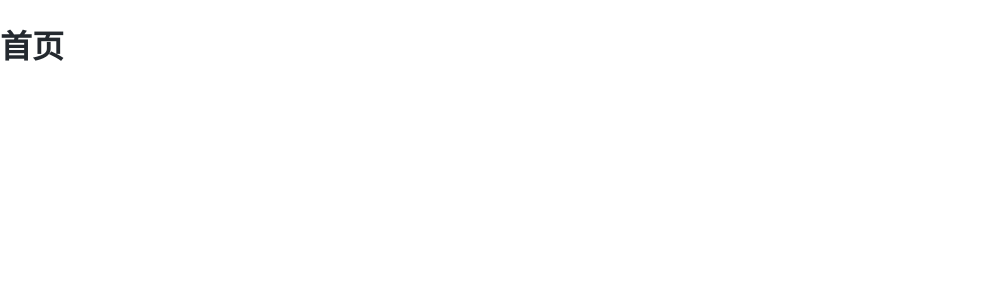
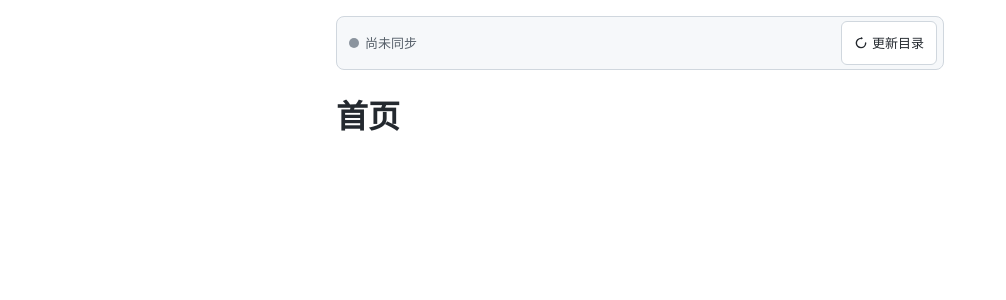
Before and after one commit to vaddenz/md-reader, a React (Vite) app: page /#/ in a window 1280 px wide. Shown: the top 300 px of the page, without its empty margins (0-1006 px from the left). Built offline with nearby package versions, Linux system fonts and the light colour scheme.

Commit message:
feat: 同步状态与自动同步（含存储持久化申请）

```diff
--- a/src/app/Shell.tsx
+++ b/src/app/Shell.tsx
@@ -1,12 +1,15 @@
 import { Outlet } from 'react-router-dom';
+import { SyncProvider } from '../state/SyncContext';
 import { TokenProvider } from '../state/TokenContext';
 
 export default function Shell() {
   return (
     <TokenProvider>
-      <div className="shell">
-        <Outlet />
-      </div>
+      <SyncProvider>
+        <div className="shell">
+          <Outlet />
+        </div>
+      </SyncProvider>
     </TokenProvider>
   );
 }
--- /dev/null
+++ b/src/components/SyncBadge.tsx
@@ -0,0 +1,48 @@
+import { useSync } from '../state/SyncContext';
+import '../styles/sync-badge.css';
+
+/** 同步状态徽标：状态点（灰=空闲 / 蓝转=同步中 / 红=错误 / 橙=离线）+「上次同步 X」+「更新目录」按钮。 */
+export default function SyncBadge() {
+  const { status, progress, lastSyncAt, error, syncNow, timeAgo } = useSync();
+  const syncing = status === 'syncing';
+
+  let text: string;
+  if (syncing) {
+    text = progress?.phase === 'download' ? `同步中 ${progress.done}·共 ${progress.total}` : '同步中…';
+  } else if (status === 'offline') {
+    text = lastSyncAt ? `离线 · 上次同步 ${timeAgo(lastSyncAt)}` : '离线';
+  } else if (status === 'error') {
+    text = '同步失败';
+  } else {
+    text = lastSyncAt ? `上次同步 ${timeAgo(lastSyncAt)}` : '尚未同步';
+  }
+
+  return (
+    <div className="sync-badge">
+      <button
+        type="button"
+        className="sync-badge-status"
+        title={status === 'error' ? error?.message : undefined}
+        onClick={() => void syncNow()}
+        aria-label={`同步状态：${text}；点按立即同步`}
+      >
+        <span className={`sync-dot sync-dot-${status}`} aria-hidden="true" />
+        <span className="sync-badge-text">{text}</span>
+      </button>
+
+      <button type="button" className="sync-refresh" onClick={() => void syncNow()} disabled={syncing}>
+        <svg
+          className={syncing ? 'sync-icon sync-spin' : 'sync-icon'}
+          viewBox="0 0 24 24"
+          width="14"
+          height="14"
+          aria-hidden="true"
+        >
+          <path fill="none" stroke="currentColor" strokeWidth="2.4" strokeLinecap="round" d="M20 12 A8 8 0 1 1 12 4" />
+          <path fill="currentColor" d="M12 1.8 15.6 4 12 6.2Z" />
+        </svg>
+        更新目录
+      </button>
+    </div>
+  );
+}
--- /dev/null
+++ b/src/hooks/useOnline.ts
@@ -0,0 +1,17 @@
+import { useEffect, useState } from 'react';
+
+/** 在线状态：初始取 navigator.onLine，随后跟随 online/offline 事件。 */
+export function useOnline(): boolean {
+  const [online, setOnline] = useState(() => navigator.onLine);
+  useEffect(() => {
+    const on = () => setOnline(true);
+    const off = () => setOnline(false);
+    window.addEventListener('online', on);
+    window.addEventListener('offline', off);
+    return () => {
+      window.removeEventListener('online', on);
+      window.removeEventListener('offline', off);
+    };
+  }, []);
+  return online;
+}
--- /dev/null
+++ b/src/lib/format.ts
@@ -0,0 +1,10 @@
+/** 时间戳 → 相对时间文案（刚刚 / n 分钟前 / n 小时前 / n 天前）。 */
+export function timeAgo(ts: number, now: number = Date.now()): string {
+  const diff = now - ts;
+  if (!Number.isFinite(diff) || diff < 60_000) return '刚刚';
+  const minutes = Math.floor(diff / 60_000);
+  if (minutes < 60) return `${minutes} 分钟前`;
+  const hours = Math.floor(minutes / 60);
+  if (hours < 24) return `${hours} 小时前`;
+  return `${Math.floor(hours / 24)} 天前`;
+}
--- a/src/pages/HomePage.tsx
+++ b/src/pages/HomePage.tsx
@@ -1,3 +1,10 @@
+import SyncBadge from '../components/SyncBadge';
+
 export default function HomePage() {
-  return <h1>首页</h1>;
+  return (
+    <main style={{ maxWidth: 640, margin: '0 auto', padding: 16 }}>
+      <SyncBadge />
+      <h1>首页</h1>
+    </main>
+  );
 }
--- /dev/null
+++ b/src/state/SyncContext.tsx
@@ -0,0 +1,119 @@
+import { createContext, useCallback, useContext, useEffect, useMemo, useRef, useState, type ReactNode } from 'react';
+import { useNavigate } from 'react-router-dom';
+import { SETUP, toRouterPath } from '../app/nav';
+import { kvGet } from '../data/db';
+import { GitHubClient, GitHubError } from '../data/github';
+import { sweepExpired, syncRepo, type SyncProgress } from '../data/sync';
+import { useOnline } from '../hooks/useOnline';
+import { timeAgo } from '../lib/format';
+import { useToken } from './TokenContext';
+
+export type SyncStatus = 'idle' | 'syncing' | 'offline' | 'error';
+export interface RepoConfig { owner: string; repo: string; branch: string }
+
+interface SyncCtx {
+  status: SyncStatus;
+  progress: SyncProgress | null;
+  lastSyncAt: number | null;
+  error: GitHubError | null;
+  syncNow(): Promise<void>;
+  timeAgo(ts: number): string;
+}
+
+const Ctx = createContext<SyncCtx>(null!);
+
+/** 首次成功同步后申请持久化存储（幂等：已持久化则跳过，失败静默忽略）。 */
+async function requestPersistentStorage(): Promise<void> {
+  try {
+    const storage = navigator.storage;
+    if (!storage?.persist || (await storage.persisted())) return;
+    await storage.persist();
+  } catch {
+    // 申请失败不影响同步结果（部分浏览器未实现 persist）
+  }
+}
+
+export function SyncProvider({ children }: { children: ReactNode }) {
+  const { token } = useToken();
+  const online = useOnline();
+  const navigate = useNavigate();
+  const [status, setStatus] = useState<SyncStatus>('idle');
+  const [progress, setProgress] = useState<SyncProgress | null>(null);
+  const [lastSyncAt, setLastSyncAt] = useState<number | null>(null);
+  const [error, setError] = useState<GitHubError | null>(null);
+  const running = useRef(false);
+
+  const syncNow = useCallback(async (): Promise<void> => {
+    if (running.current) return; // 防重入：同步中再次触发直接忽略
+    running.current = true;
+    try {
+      const cfg = await kvGet<RepoConfig>('config');
+      if (!cfg || !token) {
+        navigate(toRouterPath(SETUP));
+        return;
+      }
+      setStatus('syncing');
+      setError(null);
+      await syncRepo(new GitHubClient(token), cfg, setProgress);
+      await sweepExpired().catch(() => {}); // 同步完成后本地清理（失败不影响结果）
+      await requestPersistentStorage();
+      setLastSyncAt(Date.now());
+      setStatus(navigator.onLine ? 'idle' : 'offline'); // 取完成时刻的实时状态（同步期间可能掉线）
+    } catch (err) {
+      const gerr = err instanceof GitHubError
+        ? err
+        : new GitHubError('unknown', err instanceof Error ? err.message : String(err));
+      setError(gerr);
+      if (gerr.kind === 'auth') {
+        // 缓存保留，仅引导重新授权（T22 将替换为 toast + ?reauth=1）
+        window.alert('登录已过期，请重新授权（本地缓存已保留）');
+        setStatus('error');
+        navigate(toRouterPath(SETUP));
+      } else if (gerr.kind === 'network') {
+        setStatus('offline');
+      } else {
+        setStatus('error');
+      }
+    } finally {
+      setProgress(null);
+      running.current = false;
+    }
+  }, [token, navigate]);
+
+  // 刷新页面后徽标仍能显示「上次同步 X」
+  useEffect(() => {
+    void kvGet<number>('lastSyncAt')
+      .then((v) => { if (typeof v === 'number') setLastSyncAt(v); })
+      .catch(() => {});
+  }, []);
+
+  // 离线 → 橙点；恢复在线交由下方自动同步触发
+  useEffect(() => {
+    if (!online) setStatus('offline');
+    else setStatus((s) => (s === 'offline' ? 'idle' : s));
+  }, [online]);
+
+  // navigate 的身份随路由变化，自动同步经 ref 取最新 syncNow，避免每次导航后重复同步
+  const syncRef = useRef(syncNow);
+  useEffect(() => { syncRef.current = syncNow; }, [syncNow]);
+
+  // 启动时：先本地清理，再在 token && config 存在且在线时后台静默同步；恢复在线/配置 Token 后同样触发
+  useEffect(() => {
+    let cancelled = false;
+    void (async () => {
+      await sweepExpired().catch(() => {});
+      if (cancelled || !token || !online) return;
+      const cfg = await kvGet<RepoConfig>('config').catch(() => undefined);
+      if (!cancelled && cfg) void syncRef.current();
+    })();
+    return () => { cancelled = true; };
+  }, [token, online]);
+
+  const value = useMemo(
+    () => ({ status, progress, lastSyncAt, error, syncNow, timeAgo }),
+    [status, progress, lastSyncAt, error, syncNow],
+  );
+  return <Ctx.Provider value={value}>{children}</Ctx.Provider>;
+}
+
+export const useSync = () => useContext(Ctx);
--- /dev/null
+++ b/src/styles/sync-badge.css
@@ -0,0 +1,77 @@
+@keyframes sync-rotate {
+  to { transform: rotate(360deg); }
+}
+
+.sync-badge {
+  display: flex;
+  align-items: center;
+  gap: 4px;
+  padding: 4px 6px;
+  border: 1px solid #d0d7de;
+  border-radius: 8px;
+  background: #f6f8fa;
+  font-size: 13px;
+  color: #57606a;
+}
+
+.sync-badge-status {
+  display: inline-flex;
+  align-items: center;
+  gap: 6px;
+  min-height: 44px;
+  padding: 0 6px;
+  border: 0;
+  background: none;
+  color: inherit;
+  font: inherit;
+  text-align: left;
+  cursor: pointer;
+}
+
+.sync-badge-text {
+  white-space: nowrap;
+}
+
+.sync-dot {
+  flex: none;
+  width: 10px;
+  height: 10px;
+  border-radius: 50%;
+}
+.sync-dot-idle { background: #8b949e; }
+.sync-dot-offline { background: #d29922; }
+.sync-dot-error { background: #d1242f; }
+.sync-dot-syncing {
+  background: transparent;
+  border: 2px solid var(--c-primary);
+  border-top-color: transparent;
+  animation: sync-rotate 0.8s linear infinite;
+}
+
+.sync-refresh {
+  display: inline-flex;
+  align-items: center;
+  gap: 4px;
+  min-height: 44px;
+  margin-left: auto;
+  padding: 0 12px;
+  border: 1px solid #d0d7de;
+  border-radius: 6px;
+  background: #ffffff;
+  color: #24292f;
+  font: inherit;
+  font-size: 13px;
+  white-space: nowrap;
+  cursor: pointer;
+}
+.sync-refresh:disabled {
+  opacity: 0.55;
+  cursor: default;
+}
+
+.sync-icon {
+  display: block;
+}
+.sync-spin {
+  animation: sync-rotate 0.8s linear infinite;
+}
```
Also changed, not shown: 1 other file (tests, documents, lock files or other folders).
